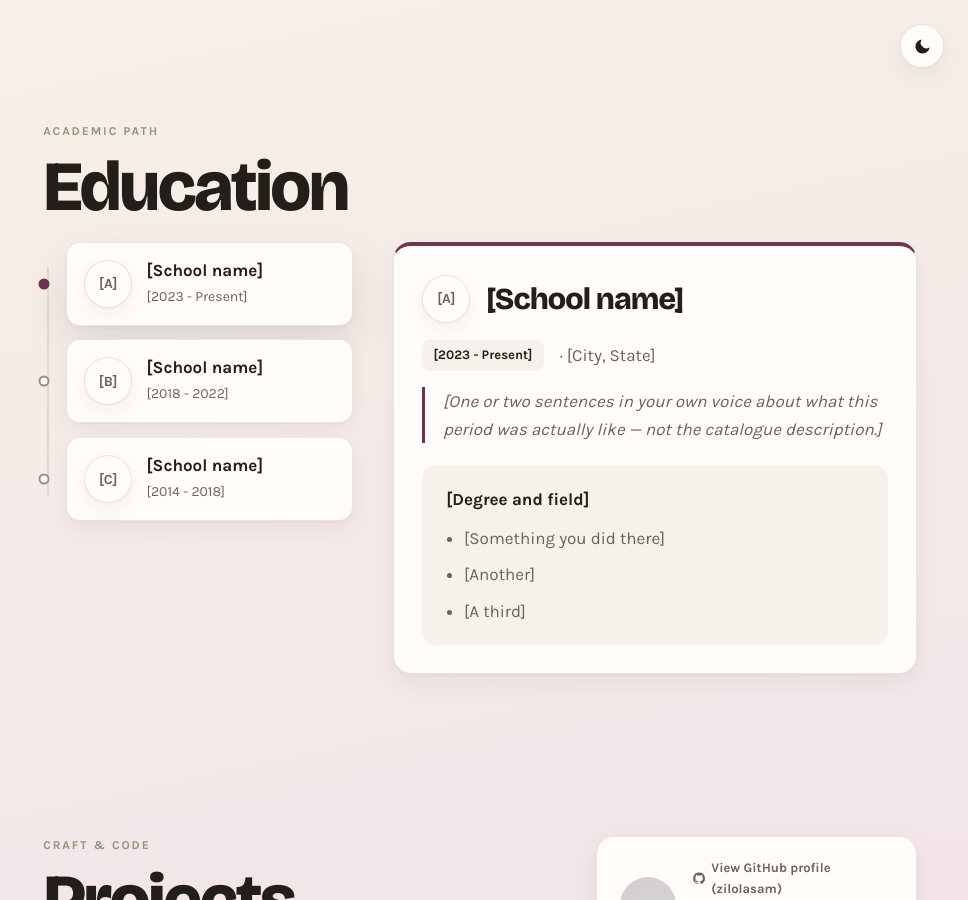
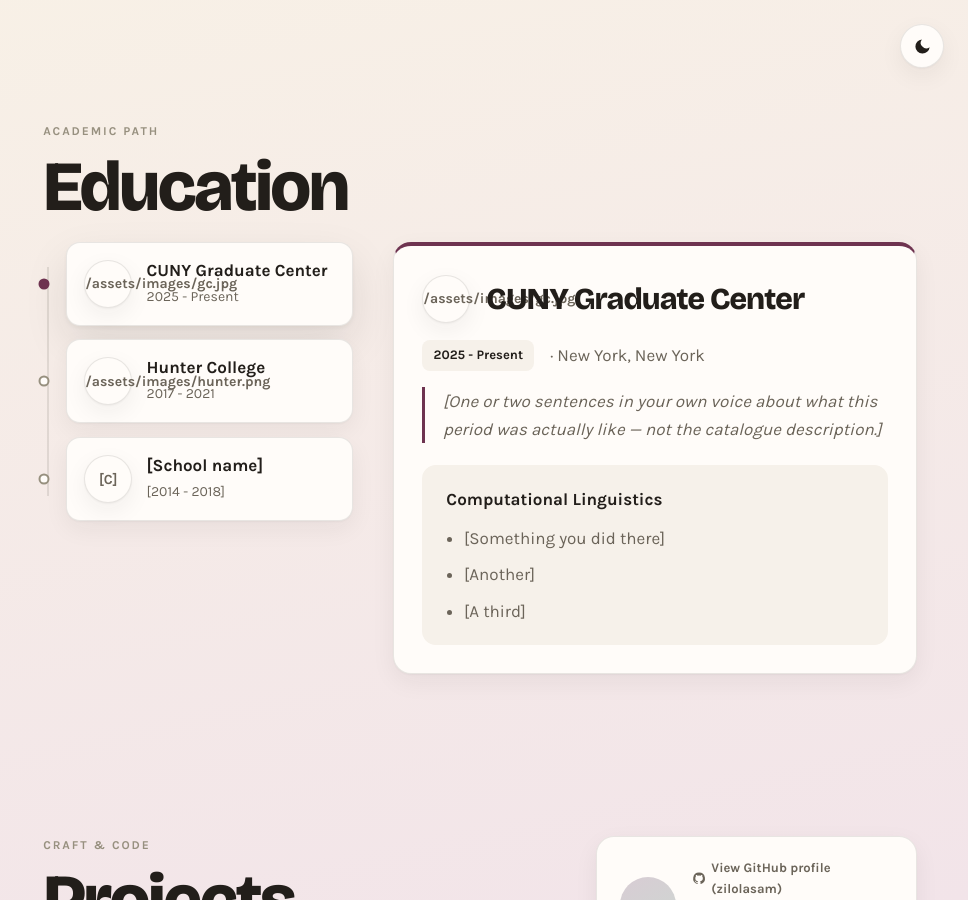
Before and after one commit to zilolasam/zilolasam.github.io, a Jekyll site: the page built from index.html, in a window 1280 px wide and 900 px high, scrolled down 1778 px. Shown: the whole window, without its empty margins (312-1280 px from the left). Built offline with Jekyll 4.4.1, drawn with Linux system fonts in a browser that asks for light colours.

Commit message:
testing2

```diff
--- a/_data/site.yml
+++ b/_data/site.yml
@@ -91,22 +91,22 @@
   eyebrow: "Academic path"
   title:   "Education"
   entries:
-    - school:   "[School name]"
-      badge:    "[A]"
-      years:    "[2023 - Present]"
-      location: "[City, State]"
+    - school:   "CUNY Graduate Center"
+      badge:    "/assets/images/gc.jpg"
+      years:    "2025 - Present"
+      location: "New York, New York"
       note: "[One or two sentences in your own voice about what this period
              was actually like — not the catalogue description.]"
-      degree: "[Degree and field]"
+      degree: "Computational Linguistics"
       points:
         - "[Something you did there]"
         - "[Another]"
         - "[A third]"
 
-    - school:   "[School name]"
-      badge:    "[B]"
-      years:    "[2018 - 2022]"
-      location: "[City, State]"
+    - school:   "Hunter College"
+      badge:    "/assets/images/hunter.png"
+      years:    "2017 - 2021"
+      location: "New York, New York"
       note: "[One or two sentences.]"
       degree: "[Degree and field]"
       points:
```
Also changed, not shown: assets/images/gc.jpg (added), assets/images/hunter.png (added).
